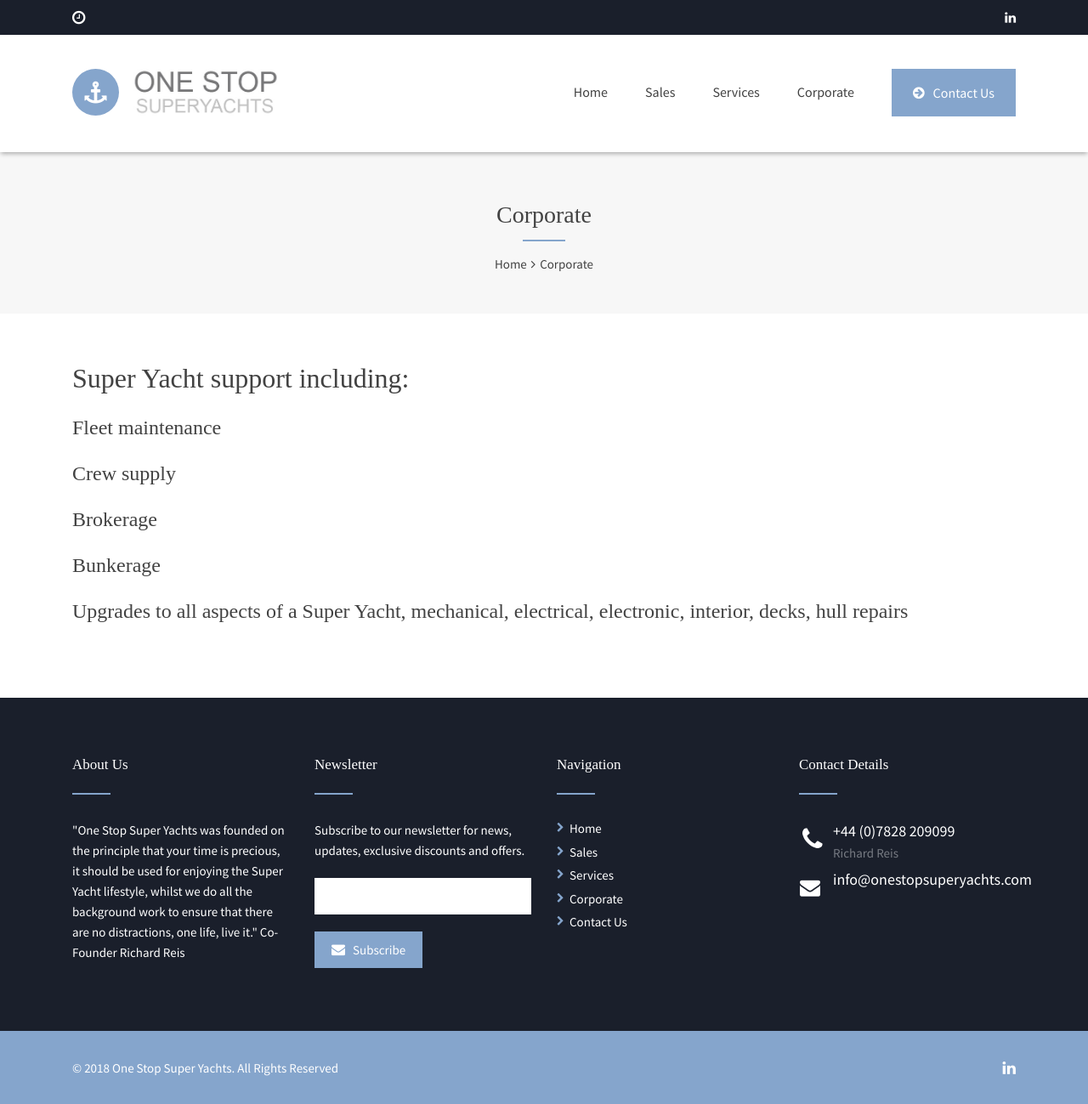
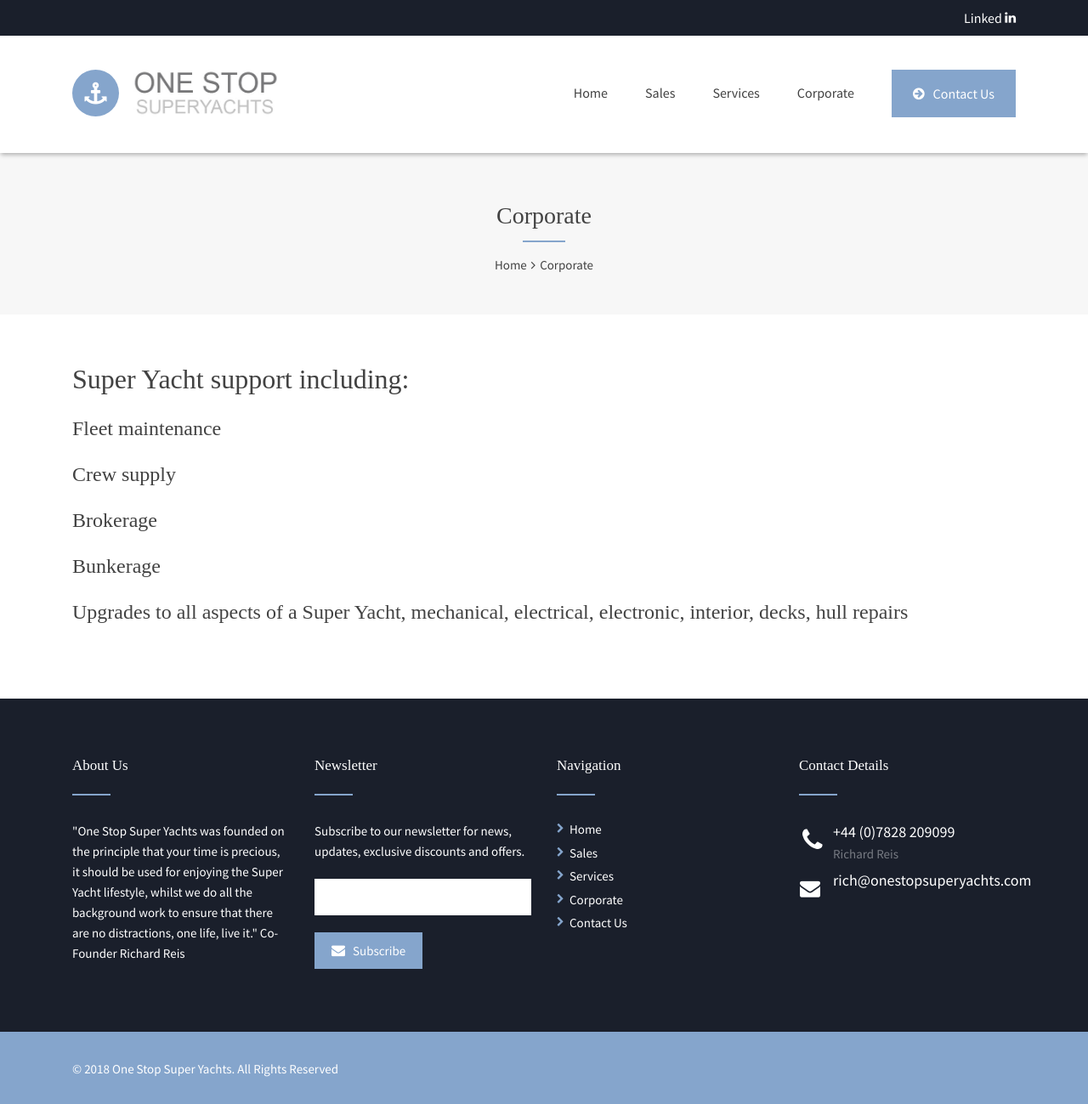
Before and after one commit to Mangoliciouz/OSSYWebsite, a plain HTML site: page corporate.html in a window 1280 px wide. Shown: the top 1299 px of the page at 85% size. Drawn offline with Linux system fonts and the light colour scheme; some packages are replaced by stand-ins of ours; a web font is replaced by a local one.

Commit message:
Corporate Page

```diff
--- a/corporate.html
+++ b/corporate.html
@@ -50,13 +50,13 @@
 
 				<div class="top-bar-left clearfix">
 					<ul>
-						<li class="top-list-business-hours"></li>
+						<li class=""></li>
 					</ul>
 				</div>
 
 				<div class="top-bar-right clearfix">
 					<ul>
-						<a href="https://www.linkedin.com/company/one-stop-superyachts"><li class="top-list fa fa-linkedin"></li></a>
+						<a href="https://www.linkedin.com/company/one-stop-superyachts"><div style="float:left;">Linked&nbsp;</div><li class="top-list fa fa-linkedin"></li></a>
 					</ul>
 				</div>
 
@@ -241,7 +241,7 @@
 					<div class="title-block6"></div>
 					<ul class="contact-widget">
 						<li class="cw-phone">+44 (0)7828 209099<span>Richard Reis </span></li>
-						<li class="cw-cell">info@onestopsuperyachts.com<span></span></li>
+						<li class="cw-cell">rich@onestopsuperyachts.com<span></span></li>
 					</ul>
 
 				<!-- END .one-fourth -->
@@ -258,7 +258,7 @@
 					<p class="footer-message">&copy; 2018 One Stop Super Yachts. All Rights Reserved</p>
 
 					<div class="footer-social-icons-wrapper">
-						<a href="https://www.linkedin.com/company/one-stop-superyachts"><i class="fa fa-linkedin"></i></a>
+
 					</div>
 
 				</div>
```
Also changed, not shown: index.html (+2 -2 lines).
